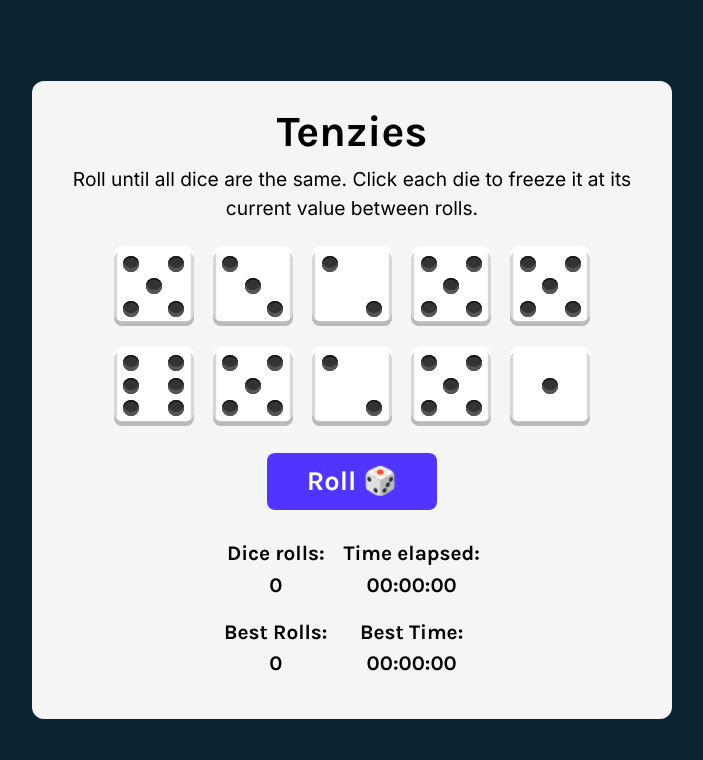
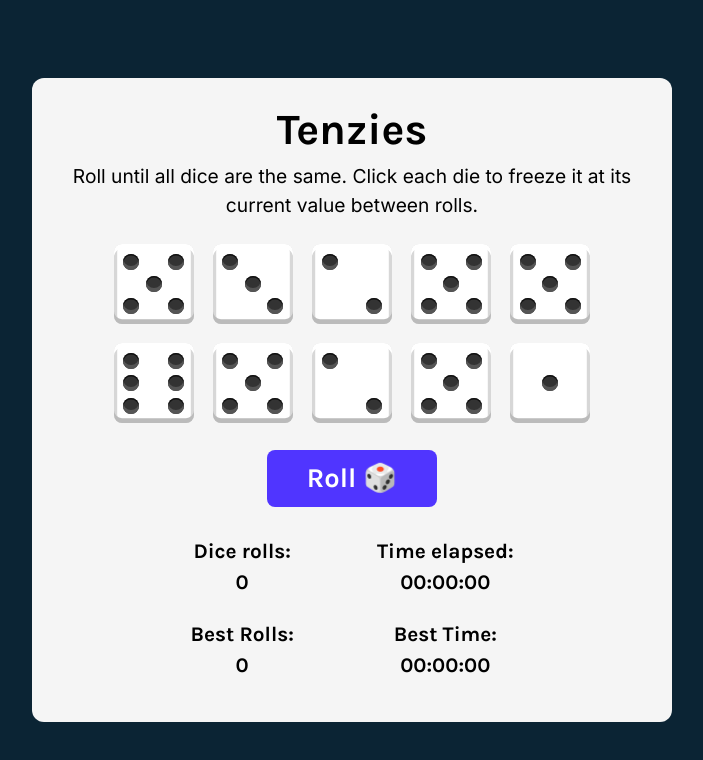
Before and after one commit to helenclx/Tenzies-Game, a React (Vite) app: page / in a window 1280 px wide. Shown: the top 760 px of the page, without its empty margins (288-991 px from the left). Built offline with nearby package versions, Linux system fonts and the light colour scheme.

Commit message:
Adjust row and column gaps for game stats

```diff
--- a/src/App.css
+++ b/src/App.css
@@ -183,7 +183,8 @@ main {
     font-size: 1.3rem;
     display: grid;
     grid-template: auto auto / auto auto;
-    gap: 1rem;
+    row-gap: 1em;
+    column-gap: 4em;
     text-align: center;
 }
 
```
